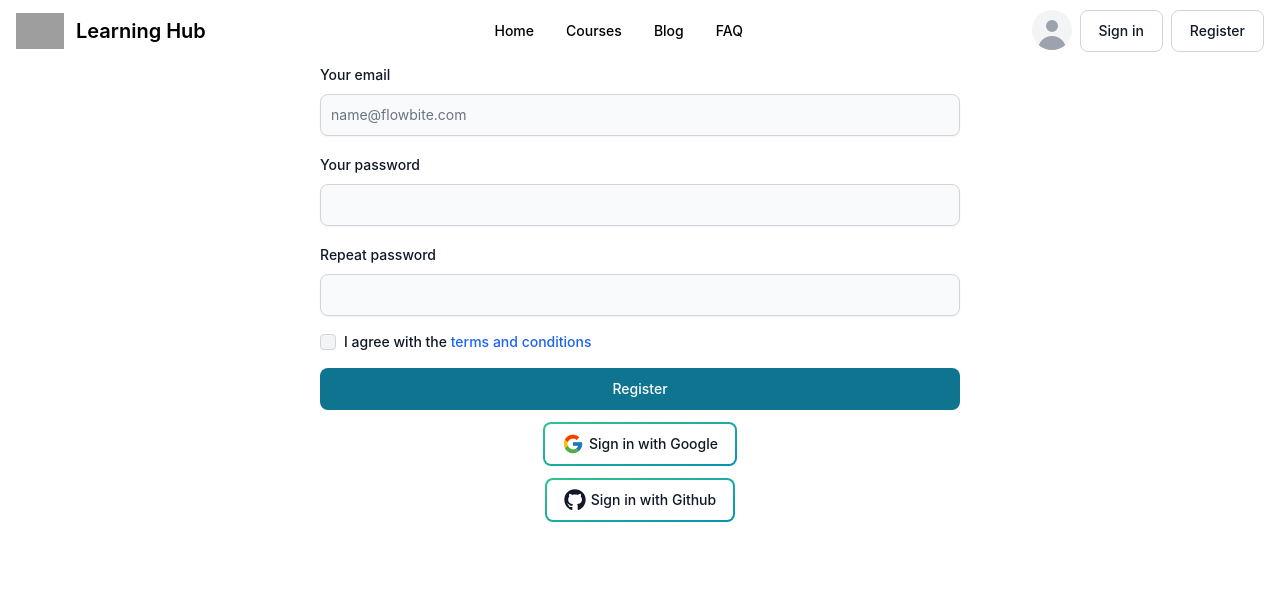
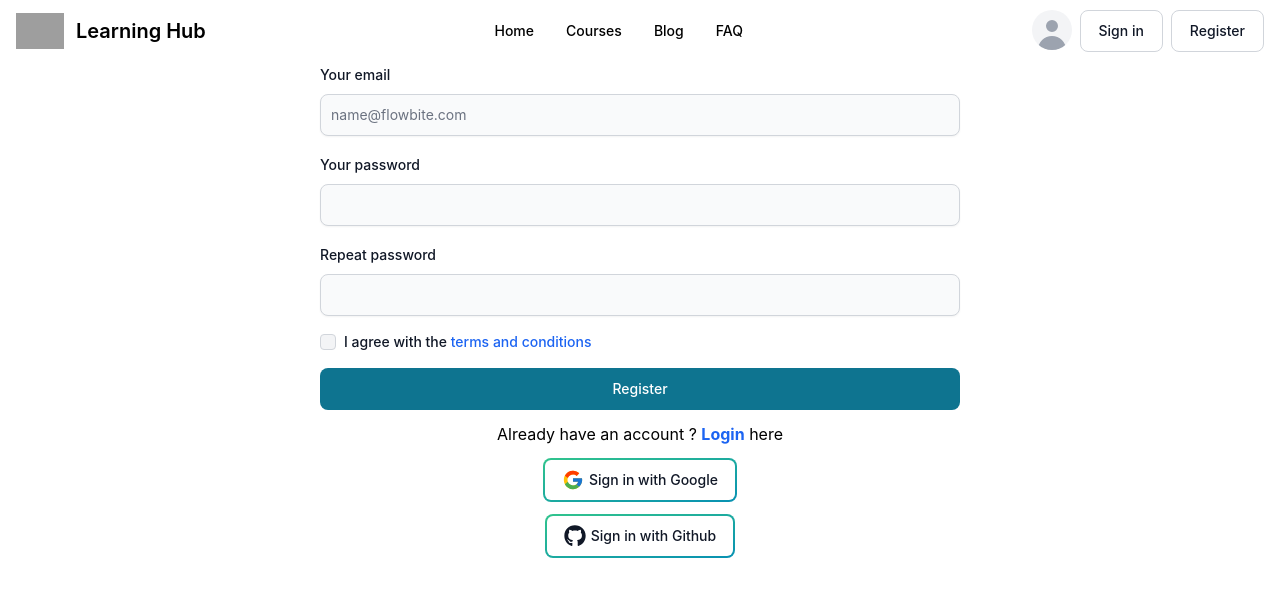
Before and after one commit to Marufhossain112/learning-platform-client, a React (Create React App) app: page /login in a window 1280 px wide. Both pictures are taken after a click on the button "Register". Shown: the top 596 px of the page. Built offline with nearby package versions, Linux system fonts and the light colour scheme; no server answers; grey boxes are pictures that could not be loaded.

Commit message:
login and registration toggle has added

```diff
--- a/src/Pages/Login/Login.js
+++ b/src/Pages/Login/Login.js
@@ -4,6 +4,7 @@ import React, { useContext } from "react";
 import { FcGoogle } from "react-icons/fc";
 import { FaGithub } from "react-icons/fa";
 import { AuthContext } from "../../context/UserContext";
+import { Link } from "react-router-dom";
 const Login = () => {
   const googleProvider = new GoogleAuthProvider();
   const githubProvider = new GithubAuthProvider();
@@ -57,20 +58,15 @@ const Login = () => {
           />
         </div>
 
-        <div className="flex items-center gap-2">
-          <Checkbox id="agree" />
-          <Label htmlFor="agree">
-            I agree with the{" "}
-            <a
-              href="/forms"
-              className="text-blue-600 hover:underline dark:text-blue-500"
-            >
-              terms and conditions
-            </a>
-          </Label>
-        </div>
         <Button type="submit">Login</Button>
       </form>
+      <div className="mt-3 text-center">
+        New member ?{" "}
+        <Link className="text-blue-600 font-bold" to="/register">
+          Register
+        </Link>{" "}
+        here
+      </div>
       <Button
         onClick={googleHandleLogin}
         className="mx-auto mt-3"
--- a/src/Pages/Register/Register.js
+++ b/src/Pages/Register/Register.js
@@ -82,9 +82,13 @@ const Register = () => {
         </div>
         <Button type="submit">Register</Button>
       </form>
-      {/* <div className="mx-auto">
-        Already have an account , <Link to="/login">Login</Link>
-      </div> */}
+      <div className="mt-3 text-center">
+        Already have an account ?{" "}
+        <Link className="text-blue-600 font-bold" to="/login">
+          Login
+        </Link>{" "}
+        here
+      </div>
       <Button
         onClick={googleHandleLogin}
         className="mx-auto mt-3"
```
